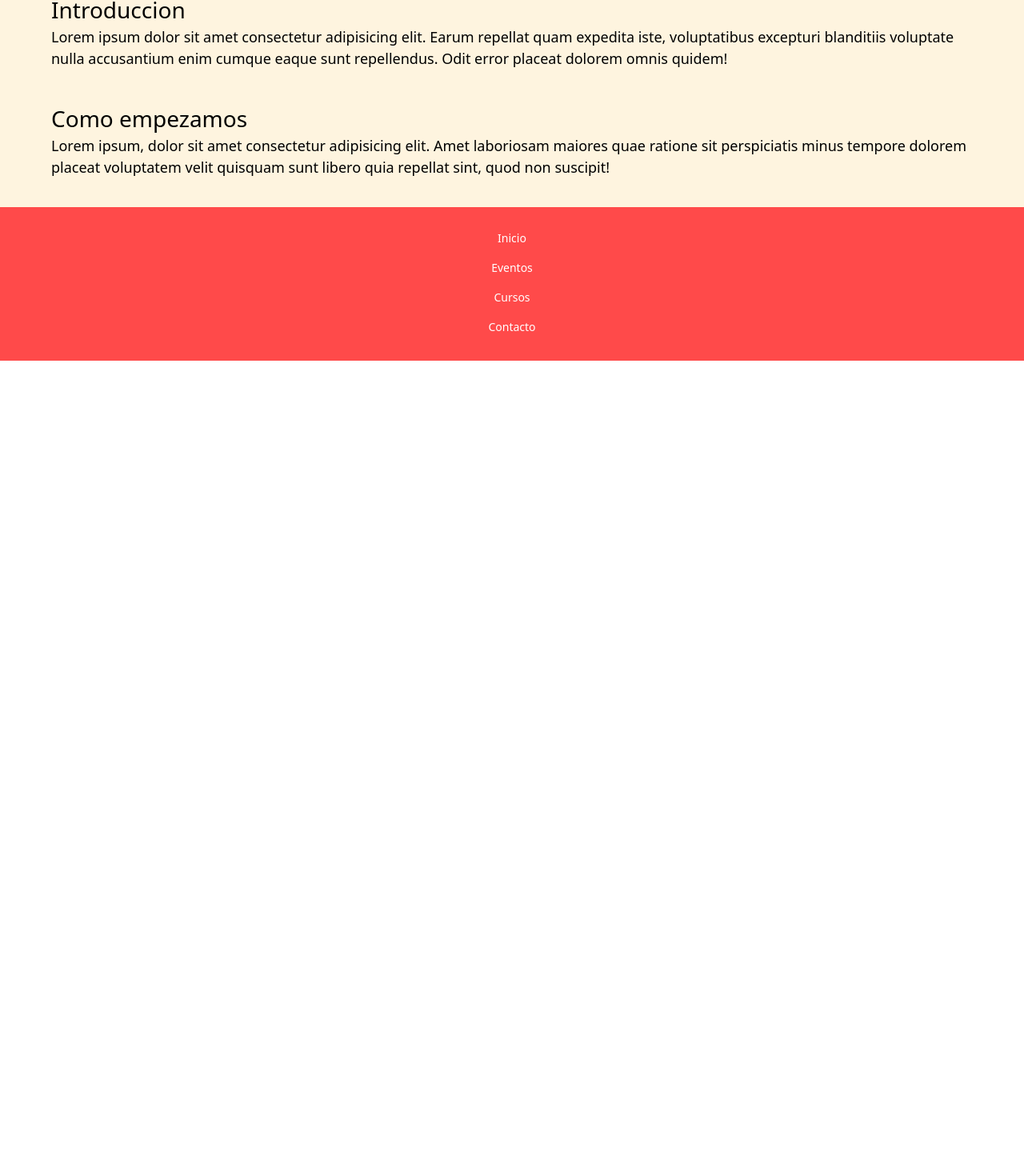
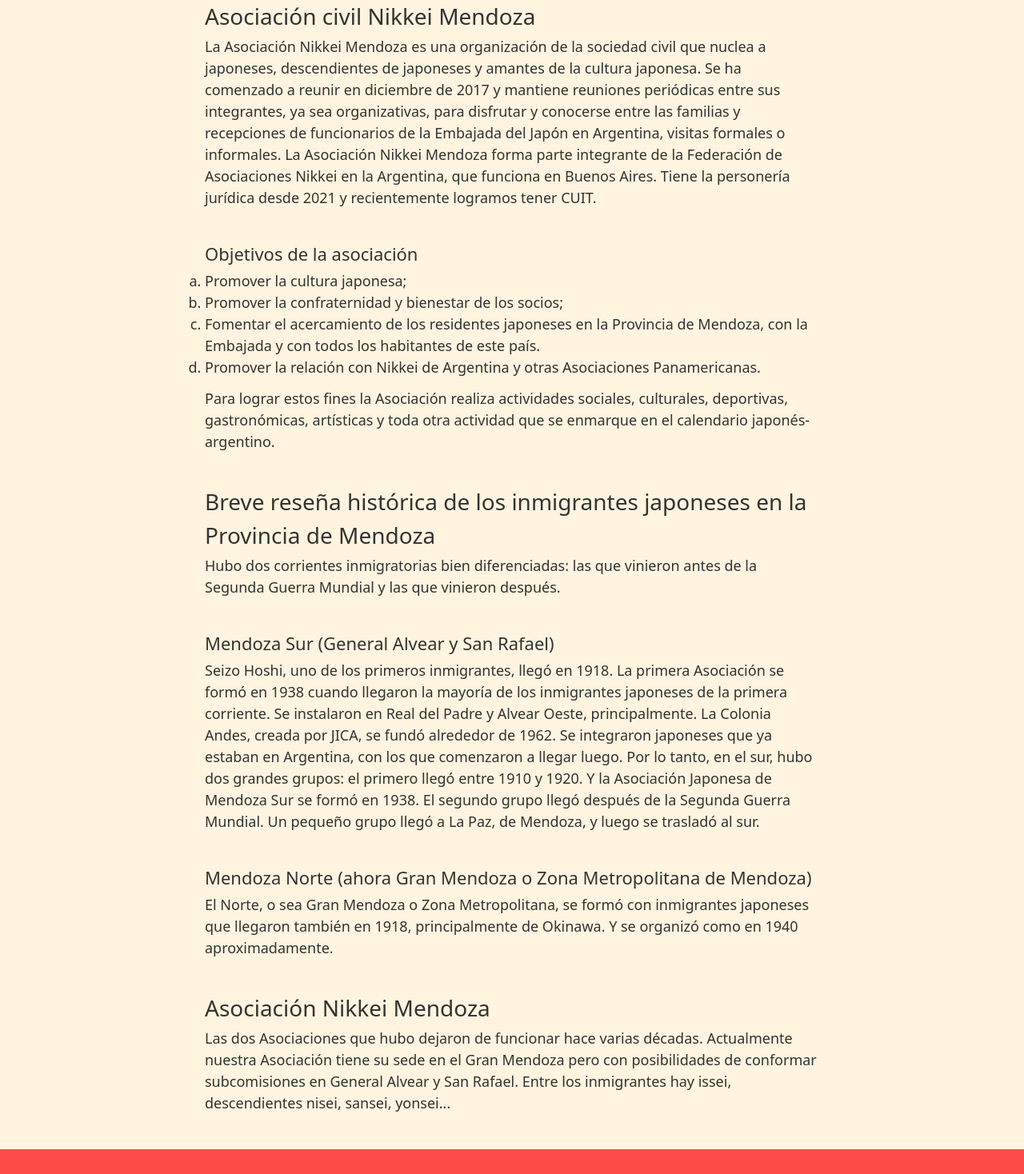
Before and after one commit to LiliaG-hiramatsu/nikkeimendoza, a React (Vite) app: page / in a window 1280 px wide. Shown: the part 594-2062 px from the top of the page at 80% size. Before the commit the page ends 1045 px from the top, so only its background shows below. Built offline with nearby package versions, Linux system fonts and the light colour scheme.

Commit message:
info Home page

```diff
--- a/src/pages/Home.jsx
+++ b/src/pages/Home.jsx
@@ -4,30 +4,86 @@
             <h1 className="w-full bg-[#ff4a4a] text-[14px] text-white text-center
                 md:text-[18px]
                 lg:text-[30px]">
-                Asociacion Nikkei Mendoza
+                Asociación Nikkei Mendoza
             </h1>
             <img className="w-full h-96 object-cover contrast-125" src="/data/portada.jpg" alt="portada" />
-            <div className="flex flex-col my-4 mx-16">
+            <div className="w-3/5 flex flex-col my-6 text-[#333]">
                 <div className="my-5">
-                    <h1 className="text-[14px] self-start
+                    <h1 className="text-[14px] self-start mb-1
                     md:text-[18px]
-                    lg:text-[28px]">Introduccion</h1>
+                    lg:text-[28px]">Asociación civil Nikkei Mendoza</h1>
                     <p className="text-[12px]
                         md:text-[14px]
                         xl:text-[18px]">
-                        Lorem ipsum dolor sit amet consectetur adipisicing elit. Earum repellat quam expedita iste, voluptatibus excepturi blanditiis voluptate nulla accusantium enim cumque eaque sunt repellendus. Odit error placeat dolorem omnis quidem!
+                        La Asociación Nikkei Mendoza es una organización de la sociedad civil que nuclea a japoneses, descendientes de japoneses y amantes de la cultura japonesa.
+                        Se ha comenzado a reunir en diciembre de 2017 y mantiene reuniones periódicas entre sus integrantes, ya sea organizativas, para disfrutar y conocerse entre las familias y recepciones de funcionarios de la Embajada del Japón en Argentina, visitas formales o informales.
+                        La Asociación Nikkei Mendoza forma parte integrante de la Federación de Asociaciones Nikkei en la Argentina, que funciona en Buenos Aires.
+                        Tiene la personería jurídica desde 2021 y recientemente logramos tener CUIT.
                     </p>
                 </div>
                 <div className="my-5">
-                    <h1 className="text-[14px] self-start
+                    <h2 className="text-[13px] self-start mb-1
+                        md:text-[16px]
+                        lg:text-[22px]">Objetivos de la asociación</h2>
+                    <ol className="list-[lower-alpha]">
+                        <li className="text-[12px]
+                        md:text-[14px]
+                        xl:text-[18px]">Promover la cultura japonesa;</li>
+                        <li className="text-[12px]
+                        md:text-[14px]
+                        xl:text-[18px]">Promover la confraternidad y bienestar de los socios;</li>
+                        <li className="text-[12px]
+                        md:text-[14px]
+                        xl:text-[18px]">Fomentar el acercamiento de los residentes japoneses en la Provincia de Mendoza, con la Embajada y con todos los habitantes de este país.</li>
+                        <li className="text-[12px]
+                        md:text-[14px]
+                        xl:text-[18px]">Promover la relación con Nikkei de Argentina y otras Asociaciones Panamericanas.</li>
+                    </ol>
+                    <p className="text-[12px] mt-3
+                        md:text-[14px]
+                        xl:text-[18px]">Para lograr estos fines la Asociación realiza actividades sociales, culturales, deportivas, gastronómicas, artísticas y toda otra actividad que se enmarque en el calendario japonés-argentino.</p>
+                </div>
+                <div className="my-5">
+                    <h1 className="text-[14px] self-start mb-1
                     md:text-[18px]
                     lg:text-[28px]">
-                        Como empezamos
+                        Breve reseña histórica de los inmigrantes japoneses en la Provincia de Mendoza
                     </h1>
                     <p className="text-[12px]
                         md:text-[14px]
                         xl:text-[18px]">
-                        Lorem ipsum, dolor sit amet consectetur adipisicing elit. Amet laboriosam maiores quae ratione sit perspiciatis minus tempore dolorem placeat voluptatem velit quisquam sunt libero quia repellat sint, quod non suscipit!
+                        Hubo dos corrientes inmigratorias bien diferenciadas: las que vinieron antes de la Segunda Guerra Mundial y las que vinieron después.
+                    </p>
+                </div>
+                <div className="my-5">
+                    <h2 className="text-[13px] self-start mb-1
+                        md:text-[16px]
+                        lg:text-[22px]">Mendoza Sur (General Alvear y San Rafael)</h2>
+                    <p className="text-[12px]
+                        md:text-[14px]
+                        xl:text-[18px]">Seizo Hoshi, uno de los primeros inmigrantes, llegó en 1918. La primera Asociación se formó en 1938 cuando llegaron la mayoría de los inmigrantes japoneses de la primera corriente. Se instalaron en Real del Padre y Alvear Oeste, principalmente.
+                        La Colonia Andes, creada por JICA, se fundó alrededor de 1962. Se integraron japoneses que ya estaban en Argentina, con los que comenzaron a llegar luego.
+                        Por lo tanto, en el sur, hubo dos grandes grupos: el primero llegó entre 1910 y 1920. Y la Asociación Japonesa de Mendoza Sur se formó en 1938. El segundo grupo llegó después de la Segunda Guerra Mundial. Un pequeño grupo llegó a La Paz, de Mendoza, y luego se trasladó al sur.
+                    </p>
+                </div>
+                <div className="my-5">
+                    <h2 className="text-[13px] self-start mb-1
+                        md:text-[16px]
+                        lg:text-[22px]">Mendoza Norte (ahora Gran Mendoza o Zona Metropolitana de Mendoza)</h2>
+                    <p className="text-[12px]
+                        md:text-[14px]
+                        xl:text-[18px]">El Norte, o sea Gran Mendoza o Zona Metropolitana, se formó con inmigrantes japoneses que llegaron también en 1918, principalmente de Okinawa. Y se organizó como en 1940 aproximadamente.
+                    </p>
+                </div>
+                <div className="my-5">
+                    <h1 className="text-[14px] self-start mb-1
+                        md:text-[18px]
+                        lg:text-[28px]">Asociación Nikkei Mendoza</h1>
+                    <p className="text-[12px]
+                        md:text-[14px]
+                        xl:text-[18px]">Las dos Asociaciones que hubo dejaron de funcionar hace varias décadas.
+                        Actualmente nuestra Asociación tiene su sede en el Gran Mendoza pero con posibilidades de conformar subcomisiones en General Alvear y San Rafael.
+                        Entre los inmigrantes hay issei, descendientes nisei, sansei, yonsei...
                     </p>
                 </div>
             </div>
```
